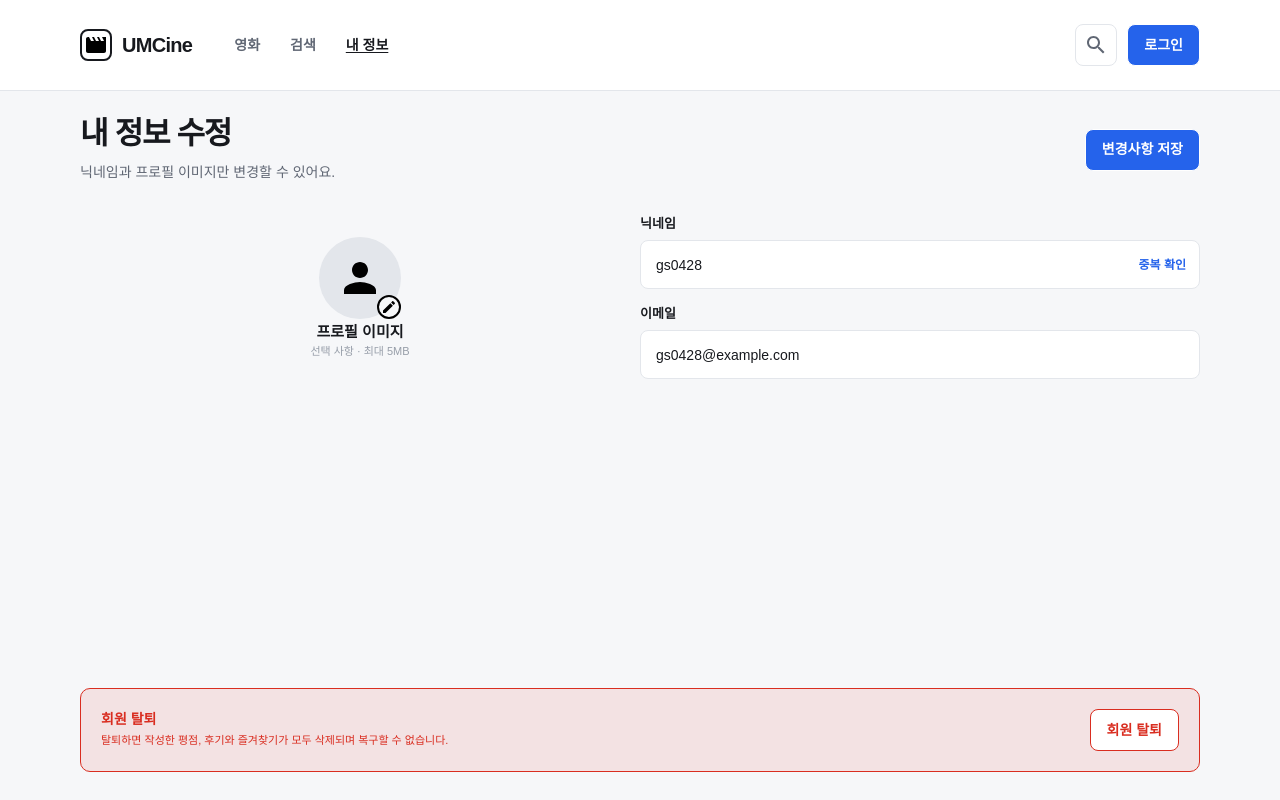
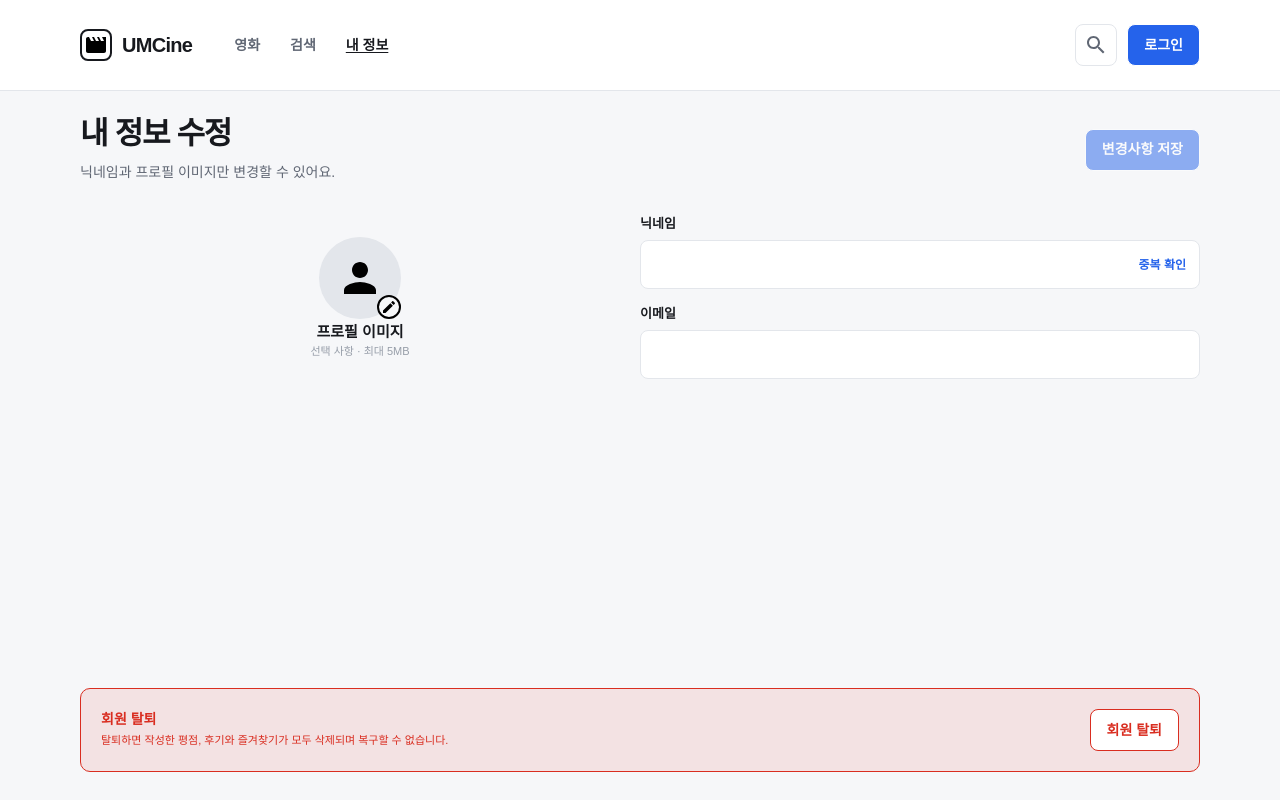
Before and after one commit to SWU-UMC/11th_Web_A, a React (Vite) app in the folder mini/week8/umcine/: page /profile/edit in a window 1280 px wide. Built offline with nearby package versions, Linux system fonts and the light colour scheme; no server answers.

Commit message:
feat: 8주차 내 정보 수정 화면에 닉네임 수정 연결

```diff
--- a/mini/week8/umcine/src/pages/profile/profile-edit-page.tsx
+++ b/mini/week8/umcine/src/pages/profile/profile-edit-page.tsx
@@ -1,5 +1,8 @@
+import { useQuery } from "@tanstack/react-query";
 import { useEffect, useRef, useState, type ChangeEvent } from "react";
-import { previewProfile } from "./preview-profile";
+import { getMe } from "../../api/members/me";
+import { useUpdateMeMutation } from "../../hooks/use-update-me-mutation";
+import { useAuthStore } from "../../stores/auth-store";
 
 const MAX_IMAGE_SIZE = 5 * 1024 * 1024;
 const fieldClassName = "h-[49px] w-full rounded-lg border border-[#e3e6eb] bg-white text-[14px]";
@@ -8,6 +11,30 @@ export function ProfileEditPage() {
   const withdrawDialog = useRef<HTMLDialogElement>(null);
   const [imageUrl, setImageUrl] = useState("");
   const [imageError, setImageError] = useState("");
+
+  const accessToken = useAuthStore((state) => state.accessToken);
+  const meQuery = useQuery({
+    queryKey: ["members", "me"],
+    queryFn: getMe,
+    enabled: Boolean(accessToken),
+    staleTime: 5 * 60 * 1000,
+    retry: false,
+  });
+
+  // 입력 전에는 내 정보의 닉네임을 보여주고, 입력을 시작하면 입력값을 사용해요.
+  const [nicknameInput, setNicknameInput] = useState<string | null>(null);
+  const form = { nickname: nicknameInput ?? meQuery.data?.nickname ?? "" };
+
+  const updateMeMutation = useUpdateMeMutation();
+  const nickname = form.nickname.trim();
+  const canSubmit = nickname.length >= 2 && nickname.length <= 12;
+
+  const handleSubmit = (event: React.SubmitEvent<HTMLFormElement>) => {
+    event.preventDefault();
+    if (!canSubmit || updateMeMutation.isPending) return;
+
+    updateMeMutation.mutate({ nickname });
+  };
 
   useEffect(() => {
     if (imageUrl) return () => URL.revokeObjectURL(imageUrl);
@@ -37,13 +64,17 @@ export function ProfileEditPage() {
               닉네임과 프로필 이미지만 변경할 수 있어요.
             </p>
           </div>
-          {/* TODO: 계정 정보 수정 API를 연결하면 저장과 닉네임 중복 확인을 활성화해요. */}
-          <button type="button" disabled className="h-[42px] rounded-lg border border-white bg-[#2563eb] px-4 text-[14px] font-bold text-white">
-            변경사항 저장
+          <button
+            type="submit"
+            form="profile-edit-form"
+            disabled={!canSubmit || updateMeMutation.isPending}
+            className="h-[42px] rounded-lg border border-white bg-[#2563eb] px-4 text-[14px] font-bold text-white disabled:opacity-50"
+          >
+            {updateMeMutation.isPending ? "저장 중" : "변경사항 저장"}
           </button>
         </div>
 
-        <form className="mt-8 grid items-center gap-6 md:grid-cols-2 md:gap-0" onSubmit={(event) => event.preventDefault()}>
+        <form id="profile-edit-form" className="mt-8 grid items-center gap-6 md:grid-cols-2 md:gap-0" onSubmit={handleSubmit}>
           <div className="flex min-h-[133px] flex-col items-center justify-center gap-1">
             <label className="relative flex size-[82px] cursor-pointer items-center justify-center rounded-full bg-[#e3e6eb] focus-within:outline-2 focus-within:outline-[#2563eb]">
               <input type="file" accept="image/*" aria-label="프로필 이미지 선택" aria-describedby="profile-image-hint" className="sr-only" onChange={handleImageChange} />
@@ -65,13 +96,19 @@ export function ProfileEditPage() {
             <div className="grid gap-2">
               <label htmlFor="profile-nickname" className="text-[13px] font-bold leading-4">닉네임</label>
               <div className={fieldClassName + " flex items-center focus-within:border-[#2563eb]"}>
-                <input id="profile-nickname" defaultValue={previewProfile.nickname} className="h-full min-w-0 flex-1 px-[15px] outline-none" />
+                <input
+                  id="profile-nickname"
+                  value={form.nickname}
+                  onChange={(event) => setNicknameInput(event.target.value)}
+                  className="h-full min-w-0 flex-1 px-[15px] outline-none"
+                />
+                {/* TODO: 닉네임 중복 확인을 연결해요. */}
                 <button type="button" disabled className="shrink-0 px-[13px] text-[12px] font-extrabold text-[#2563eb]">중복 확인</button>
               </div>
             </div>
             <div className="grid gap-2">
               <label htmlFor="profile-email" className="text-[13px] font-bold leading-4">이메일</label>
-              <input id="profile-email" type="email" readOnly value={previewProfile.email} className={fieldClassName + " px-[15px]"} />
+              <input id="profile-email" type="email" readOnly value={meQuery.data?.email ?? ""} className={fieldClassName + " px-[15px]"} />
             </div>
           </div>
         </form>
```
